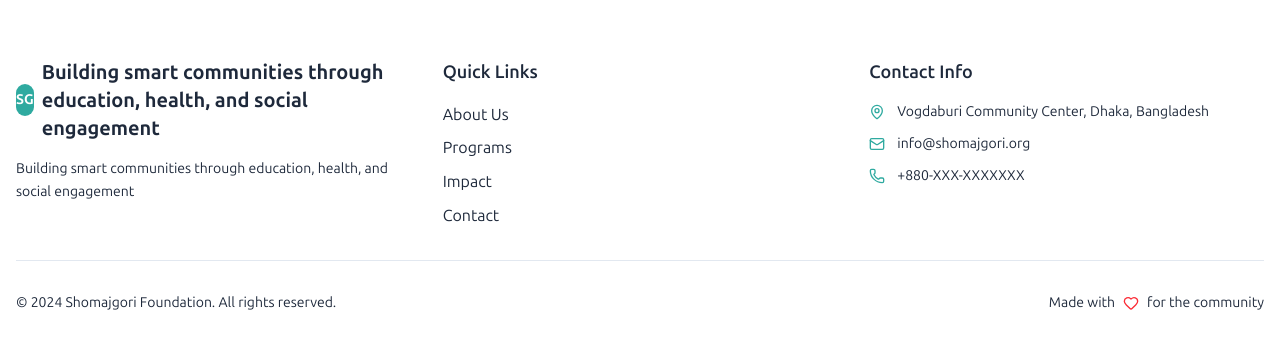
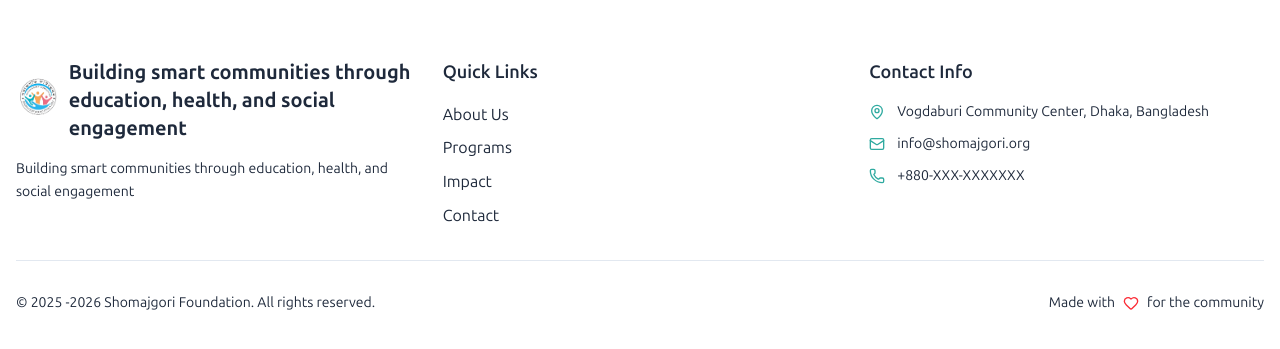
Before and after one commit to saadsrabon/smgv2, a React (Vite) app: page /analytics in a window 1280 px wide. Shown: the part 1804-2153 px from the top of the page. Built offline with nearby package versions, Linux system fonts and the light colour scheme; no server answers.

Commit message:
Token filtered

```diff
--- a/src/App.tsx
+++ b/src/App.tsx
@@ -35,14 +35,11 @@
   useEffect(() => {
     const handleHashNavigation = () => {
       const hash = window.location.hash;
-      console.log('MainPage: Hash detected:', hash);
       if (hash) {
         // Remove the # and scroll to the element
         const elementId = hash.substring(1);
-        console.log('MainPage: Looking for element with ID:', elementId);
         const element = document.getElementById(elementId);
         if (element) {
-          console.log('MainPage: Element found, scrolling to it');
           // Add a small delay to ensure the page is fully loaded
           setTimeout(() => {
             element.scrollIntoView({
@@ -50,8 +47,6 @@
               block: 'start'
             });
           }, 100);
-        } else {
-          console.log('MainPage: Element not found with ID:', elementId);
         }
       }
     };
--- a/src/components/layout/Footer.tsx
+++ b/src/components/layout/Footer.tsx
@@ -1,5 +1,6 @@
 import { useTranslation } from 'react-i18next';
 import { Mail, Phone, MapPin, Heart } from 'lucide-react';
+import logo from '../../assets/LOGO-removebg-preview.png';
 
 const Footer = () => {
   const { t, i18n } = useTranslation();
@@ -11,8 +12,8 @@
           {/* Foundation Info */}
           <div className="space-y-4">
             <div className="flex items-center space-x-2">
-              <div className="w-8 h-8 bg-primary rounded-full flex items-center justify-center">
-                <span className="text-white font-bold text-sm">SG</span>
+              <div className="w-24 h-auto rounded-full flex items-center justify-center">
+                <img src={logo} alt="logo" className="w-full h-full" />
               </div>
               <h3 className={`text-xl font-bold text-light-text ${i18n.language === 'bn' ? 'font-bengali' : 'font-english'}`}>
                 {t('footer.description')}
--- a/src/components/pages/Analytics.tsx
+++ b/src/components/pages/Analytics.tsx
@@ -57,7 +57,7 @@
 }
 
 const Analytics = () => {
-  const { t, i18n } = useTranslation();
+  const { i18n } = useTranslation();
   const navigate = useNavigate();
   const [analyticsData, setAnalyticsData] = useState<AnalyticsData[]>([]);
   const [cumulativeStats, setCumulativeStats] = useState<CumulativeStats>({
@@ -101,9 +101,7 @@
   useEffect(() => {
     const handleHashNavigation = () => {
       const hash = window.location.hash;
-      console.log('Analytics: Hash detected:', hash);
       if (hash && hash !== '') {
-        console.log('Analytics: Redirecting to', `/${hash}`);
         // Redirect to main page with the same hash
         navigate(`/${hash}`);
       }
--- a/src/components/sections/About.tsx
+++ b/src/components/sections/About.tsx
@@ -75,7 +75,6 @@
                   className="w-full h-full"
                   allowFullScreen
                   title={i18n.language === 'bn' ? 'আমাদের গল্প' : 'Our Story'}
-                  poster="https://images.unsplash.com/photo-1582213782179-e0d53f98f2ca?w=800&h=450&fit=crop&crop=center"
                 />
               )}
             </div>
--- a/src/components/sections/Hero.tsx
+++ b/src/components/sections/Hero.tsx
@@ -1,7 +1,7 @@
 import { useState, useEffect } from 'react';
 import { useTranslation } from 'react-i18next';
 import { Button } from '@/components/ui/button';
-import { ArrowRight, Heart, Users, BookOpen, Shield, Lightbulb } from 'lucide-react';
+import { ArrowRight, Heart, Users, BookOpen } from 'lucide-react';
 
 // Import local hero images
 import educationImg from '@/assets/hero/education-B1rO235h.jpeg';
--- a/src/locales/bn.json
+++ b/src/locales/bn.json
@@ -150,7 +150,7 @@
       "impact": "প্রভাব",
       "contact": "যোগাযোগ"
     },
-    "copyright": "© ২০২৪ সমাজ গড়ি ফাউন্ডেশন। সকল অধিকার সংরক্ষিত।"
+    "copyright": "© ২০২৫ -২০২৬ সমাজ গড়ি ফাউন্ডেশন। সকল অধিকার সংরক্ষিত।"
   },
   "modal": {
     "title": "আমাদের প্রতিষ্ঠাতার বার্তা",
--- a/src/locales/en.json
+++ b/src/locales/en.json
@@ -150,7 +150,7 @@
       "impact": "Impact",
       "contact": "Contact"
     },
-    "copyright": "© 2024 Shomajgori Foundation. All rights reserved."
+    "copyright": "© 2025 -2026 Shomajgori Foundation. All rights reserved."
   },
   "modal": {
     "title": "A Message from Our Founder",
```
